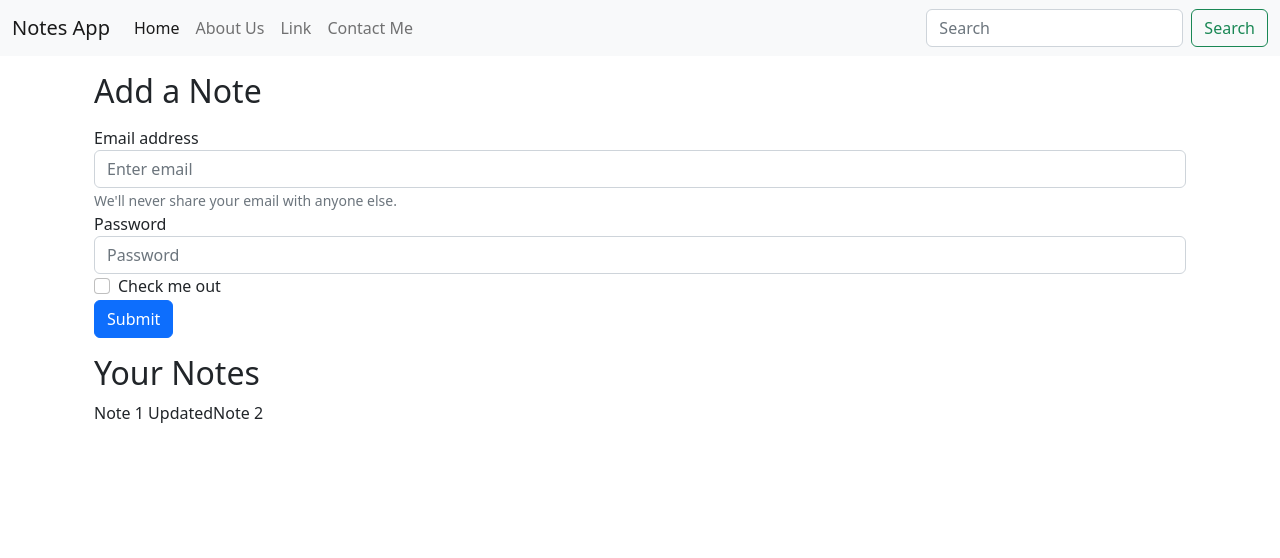
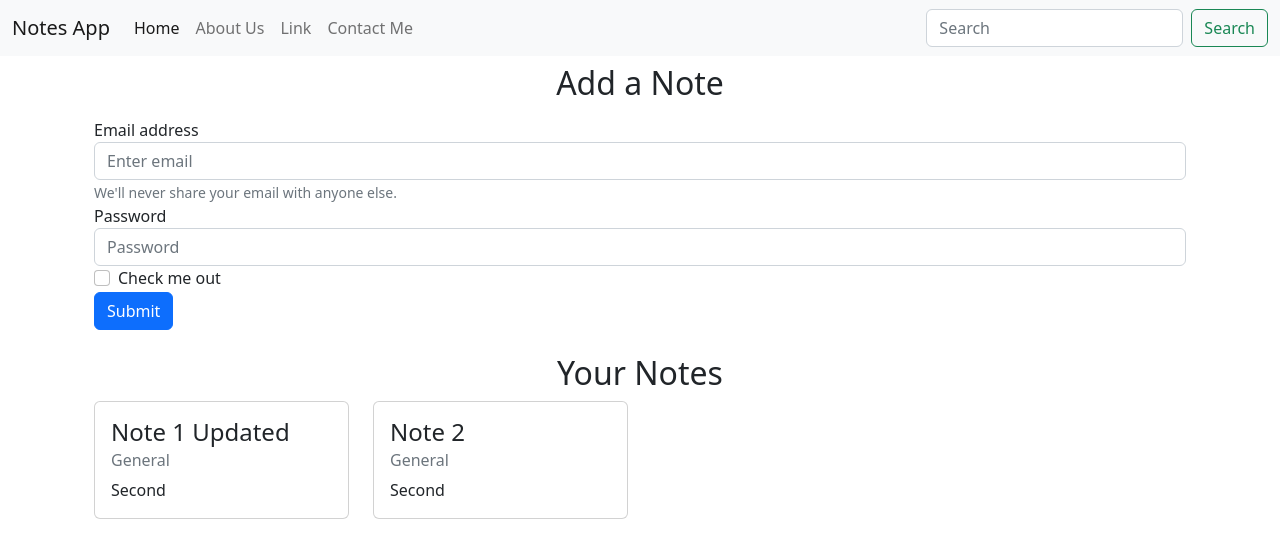
Before and after one commit to bharatsharma19/Notebook-App-Frontend, a React (Create React App) app: page / in a window 1280 px wide. Shown: the top 558 px of the page. Built offline with nearby package versions, Linux system fonts and the light colour scheme.

Commit message:
NoteItem Updated

```diff
--- a/src/components/Home.jsx
+++ b/src/components/Home.jsx
@@ -1,14 +1,11 @@
-import React, { useContext } from 'react'
-import noteContext from "../context/notes/noteContext"
+import React from 'react'
+import Notes from './Notes'
 
 const Home = () => {
-  const context = useContext(noteContext)
-  const { notes, setNotes } = context
-
   return (
     <div>
-      <div className="container my-3">
-        <h2>Add a Note</h2>
+      <div className="container my-2">
+        <h2 className='text-center'>Add a Note</h2>
         <form className='my-3'>
           <div className="form-group">
             <label for="exampleInputEmail1">Email address</label>
@@ -26,12 +23,11 @@ const Home = () => {
           <button type="submit" className="btn btn-primary">Submit</button>
         </form>
       </div>
-      <div className="container my-3">
-        <h2>Your Notes</h2>
-        {notes.map((note) => {
-          return note.title
-        })}
+
+      <div className="container my-4">
+        <Notes />
       </div>
+
     </div>
   )
 }
--- /dev/null
+++ b/src/components/NoteItem.jsx
@@ -0,0 +1,21 @@
+import React from 'react'
+
+const NoteItem = (props) => {
+    const { note } = props
+
+    return (
+        <div className="col-md-3">
+            <div className="card">
+                <div className="card-body">
+                    <h4 className="card-title">{note.title}</h4>
+                    <h6 className="card-subtitle mb-2 text-muted">{note.tag}</h6>
+                    <p className="card-text">
+                        {note.desc}
+                    </p>
+                </div>
+            </div>
+        </div>
+    )
+}
+
+export default NoteItem
--- a/src/components/Notes.jsx
+++ b/src/components/Notes.jsx
@@ -1,8 +1,18 @@
-import React from 'react'
+import React, { useContext } from 'react'
+import noteContext from "../context/notes/noteContext"
+import NoteItem from './NoteItem'
 
 const Notes = () => {
+    const context = useContext(noteContext)
+    const { notes, setNotes } = context
+
     return (
-        <div>Notes</div>
+        <div className="row my-3">
+            <h2 className='text-center'>Your Notes</h2>
+            {notes.map((note) => {
+                return <NoteItem note={note} />
+            })}
+        </div>
     )
 }
 
```
